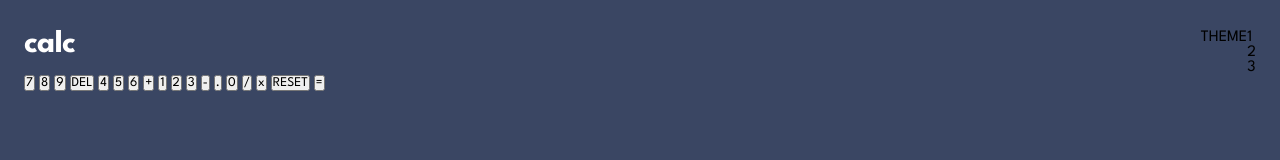
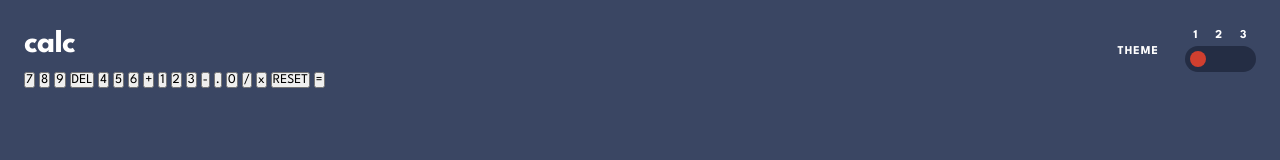
Before and after one commit to mariambuzaladze/Calculator-App, a plain HTML site: page index.html in a window 1280 px wide. Drawn offline with Linux system fonts and the light colour scheme.

Commit message:
style theme container

```diff
--- a/index.html
+++ b/index.html
@@ -13,13 +13,13 @@
       <h1>calc</h1>
 
       <div class="theme-div">
-        <p>THEME</p>
+        <p class="theme-text">THEME</p>
 
         <div class="container">
           <div class="theme-numbers">
-            <p>1</p>
-            <p>2</p>
-            <p>3</p>
+            <p class="theme-text">1</p>
+            <p class="theme-text">2</p>
+            <p class="theme-text">3</p>
           </div>
 
           <div class="theme-switch">
--- a/style.css
+++ b/style.css
@@ -27,4 +27,39 @@ h1 {
 
 .theme-div {
   display: flex;
+  gap: 26px;
+  align-items: center;
 }
+
+.container {
+  display: flex;
+  flex-direction: column;
+  gap: 5px;
+}
+
+.theme-numbers {
+  display: flex;
+  justify-content: space-around;
+}
+
+.theme-text {
+  font-size: 12px;
+  font-weight: bold;
+  letter-spacing: 1px;
+  color: #fff;
+}
+
+.theme-switch {
+  width: 71px;
+  height: 26px;
+  border-radius: 13px;
+  background-color: #242d44;
+  padding: 5px;
+}
+
+.circle {
+  width: 16px;
+  height: 16px;
+  background-color: #d03f2f;
+  border-radius: 20px;
+}
```
